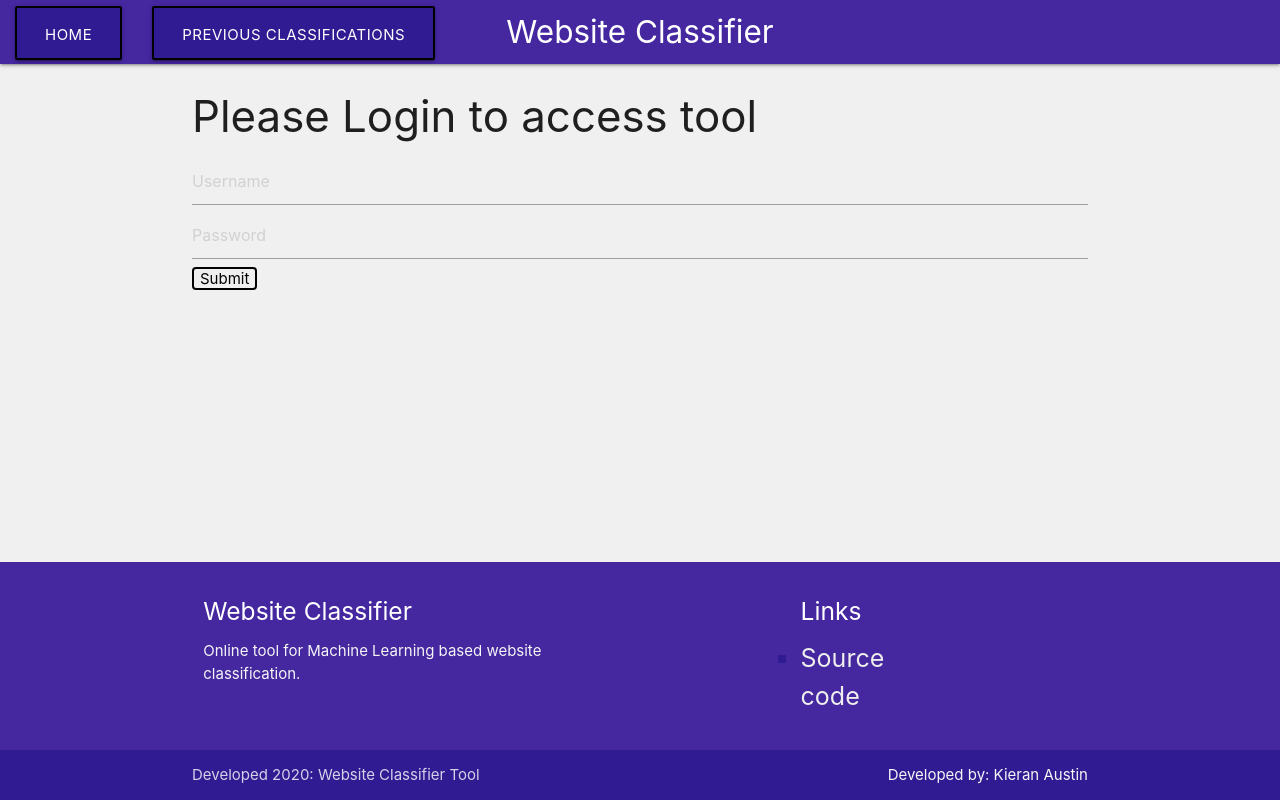
After one commit to kieranaustin97/Websiteclassifier, a Django app: page /login in a window 1280 px wide. The commit adds this page. Run offline with Django 3.2, Linux system fonts and the light colour scheme; parts of the project's set-up code (start-up, migrations or seed data) failed here and were passed over.

Commit message:
Add login functionality

```diff
--- a/mysite/mysite/classifier/templates/classifier/header.html
+++ b/mysite/mysite/classifier/templates/classifier/header.html
@@ -57,6 +57,17 @@
     list-style-type: square !important;
     font-size: 25px;
   }
+  nav ul {
+    color: #f0f0f0;
+  }
+  nav li {
+    font-size: 25px;
+    list-style-type: None !important;
+  }
+  nav.r {
+    position: absolute;
+    right: 0 !important;
+  }
 
   </style>
 
@@ -67,11 +78,17 @@
         <div class="navbar-fixed">
         <nav>
             <div class="nav-wrapper deep-purple darken-3">
-              <a href="{% url 'index' %}" class="brand-logo center">Website Classifier</a>
               <ul id="nav-mobile" class="left">
                 <li><a class="waves-effect waves-purple btn-large" href="{% url 'index' %}">Home</a></li>
                 <li><a class="waves-effect waves-purple btn-large" href="{% url 'showresults' %}">Previous Classifications</a></li>
+                {% if request.user.is_authenticated %}
+                <li><a class="waves-effect waves-purple btn-large" href="{% url 'logout' %}">Logout</a></li>
+                <li>Current User: {{ request.user }}</li>
+                {% endif %}
+
               </ul>
+              <a href="{% url 'index' %}" class="brand-logo center">Website Classifier</a>
+
             </div>
           </nav>
         </div>
--- /dev/null
+++ b/mysite/mysite/classifier/templates/classifier/login.html
@@ -0,0 +1,20 @@
+{% extends "classifier/header.html" %}
+
+
+{% block content %}
+<div class="container">
+<h3>Please Login to access tool</h3>
+<form action="" method="post">
+    {% csrf_token %}
+    <input type="text" name="username" placeholder="Username">
+    <input type="password" name="password" placeholder="Password">
+    <input type="submit" value="Submit">
+</form>
+
+<div>
+    <p>{{ error }}</p>
+</div>
+
+</div>
+
+{% endblock %}
--- a/mysite/mysite/classifier/urls.py
+++ b/mysite/mysite/classifier/urls.py
@@ -4,5 +4,8 @@ from . import views
 
 urlpatterns = [
     url(r'^$', views.index, name='index'),
-    url(r'showresults', views.showresults, name='showresults')
-]
+    url(r'showresults', views.showresults, name='showresults'),
+
+    url(r'login',views.loginPage, name='login'),
+    url(r'logout',views.logOut, name='logout')
+    ]
--- a/mysite/mysite/classifier/views.py
+++ b/mysite/mysite/classifier/views.py
@@ -1,4 +1,7 @@
 """Django Views File"""
+from django.contrib.auth import authenticate, login, logout
+from django.contrib.auth.decorators import login_required
+import classifier
 import re
 from django.utils import timezone
 import requests
@@ -6,12 +9,34 @@ import requests
 from classifier.models import PredictedWebsites
 #import classifier.scripts.website_classification as web_classifier
 from classifier.scripts.website_classification import WebsiteClassification
-from django.shortcuts import render
+from django.shortcuts import redirect, render
 from .forms import URLForm
 
 WebsiteClassifier = WebsiteClassification()
 
 # Create your views here.
+def loginPage(request):
+    context = {}
+    if request.method == 'POST':
+        username = request.POST.get('username')
+        password =request.POST.get('password')
+        user = authenticate(request, username=username, password=password)
+
+        if user is not None:
+            login(request, user)
+            return redirect('index')
+        else:
+            context = {
+                "error": "Username or Password Incorrect"
+            }
+
+    return render(request, 'classifier/login.html', context)
+
+def logOut(request):
+    logout(request)
+    return redirect('login')
+
+@login_required(login_url='login')
 def index(request):
     """Main index view for webpage"""
     if request.method == 'POST':
@@ -61,6 +86,7 @@ def index(request):
         }
         return render(request, 'classifier/home.html', context)
 
+@login_required(login_url='login')
 def showresults(request):
     """Showresults view for displaying all previous classifications on frontend"""
     #Deletes item from table if delete form submitted
```
